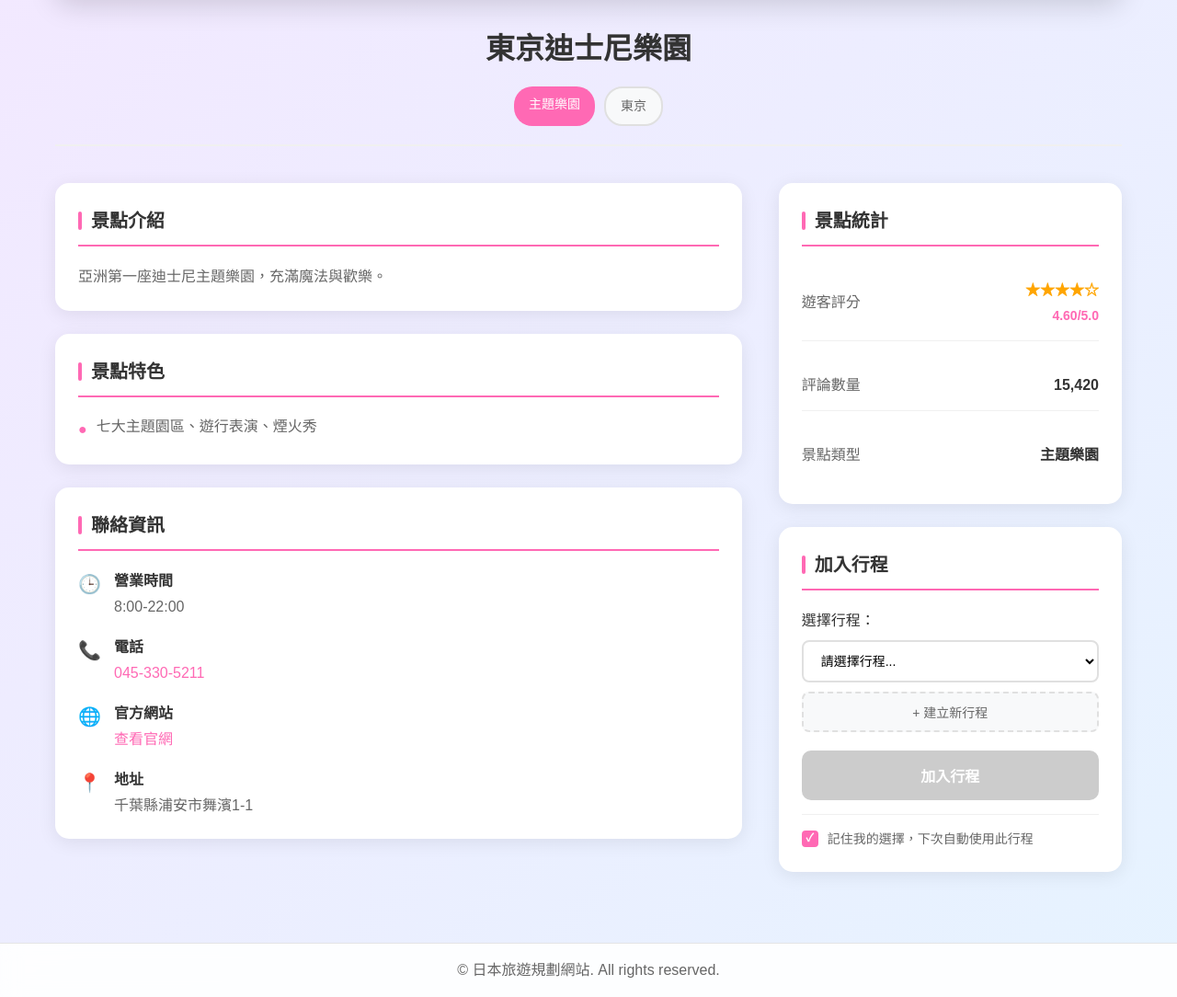
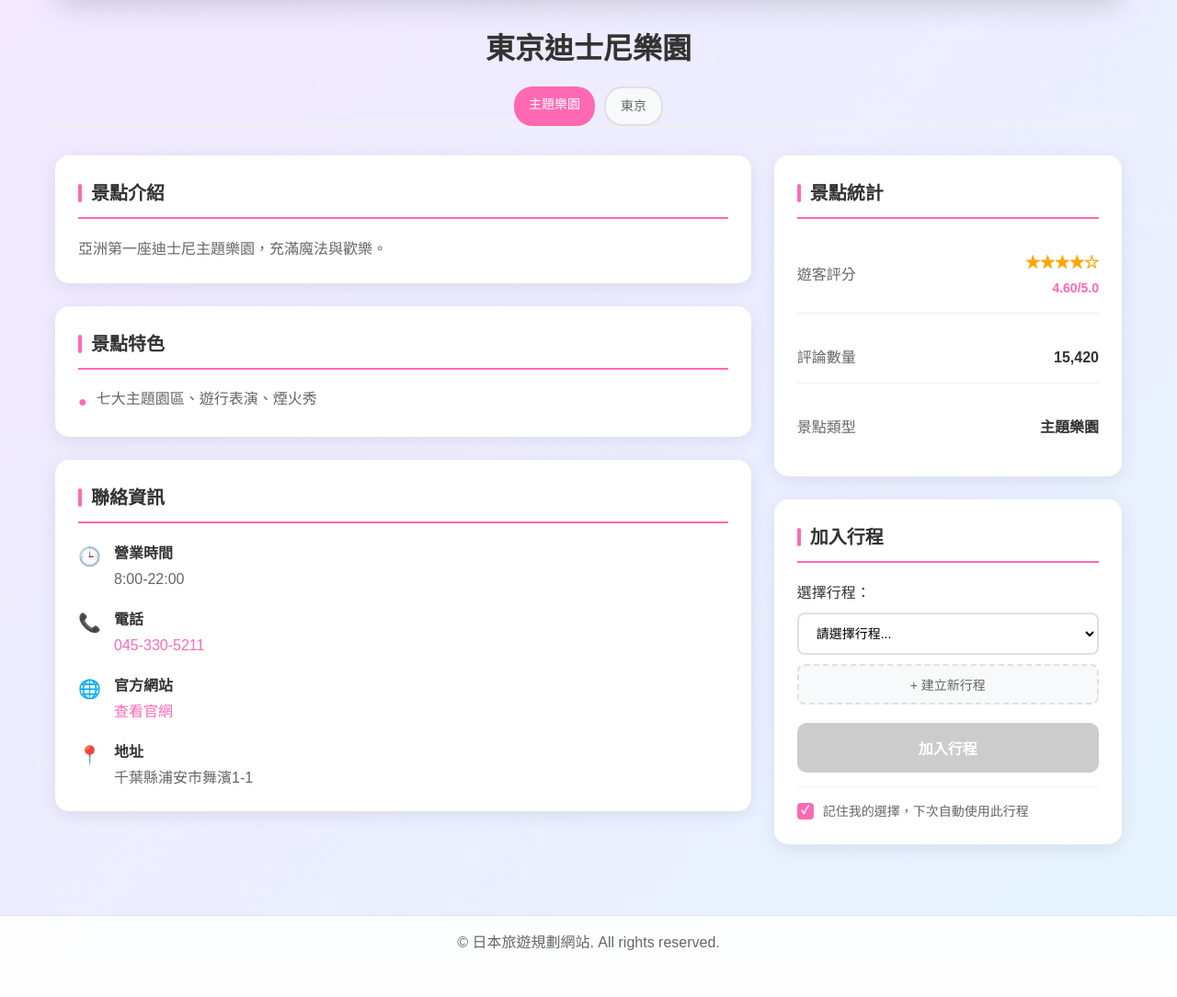
Before and after one commit to s22452007/janpanTrip, a Django app: page /attraction/4/ in a window 1280 px wide. Shown: the part 601-1685 px from the top of the page at 92% size. After the commit the page ends 1634 px from the top, so only its background shows below. Run offline with Django 5.2, Linux system fonts and the light colour scheme; data comes from the database, SQL or seed files in the repository.

Commit message:
調框框寬度

```diff
--- a/templates/travel/attraction_detail.html
+++ b/templates/travel/attraction_detail.html
@@ -300,8 +300,7 @@
 /* 景點標題區 */
 .attraction-header {
     text-align: center;
-    margin-bottom: 40px;
-    padding-bottom: 20px;
+    margin-bottom: 30px;
     border-bottom: 2px solid #f0f0f0;
 }
 
@@ -340,7 +339,7 @@
 .content-grid {
     display: grid;
     grid-template-columns: 2fr 1fr;
-    gap: 40px;
+    gap: 25px;
 }
 
 /* 資訊卡片 */
```
